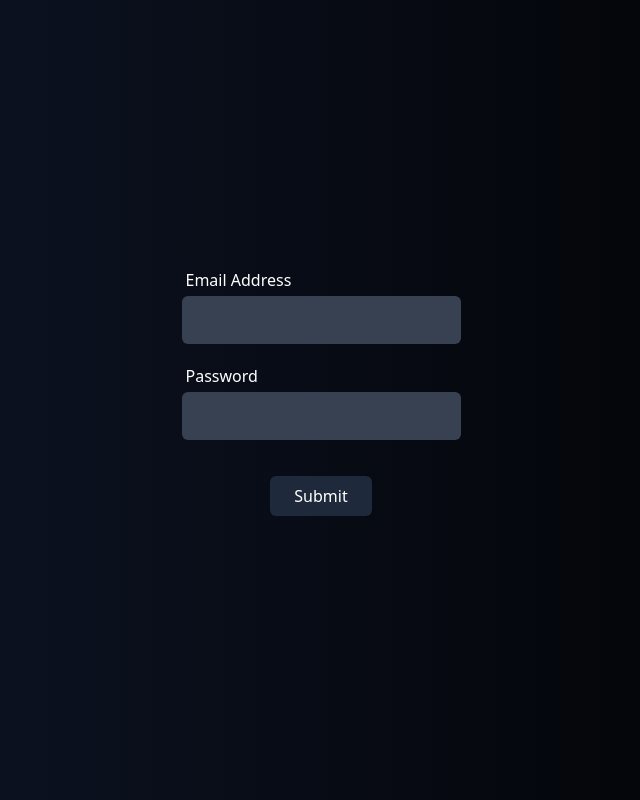
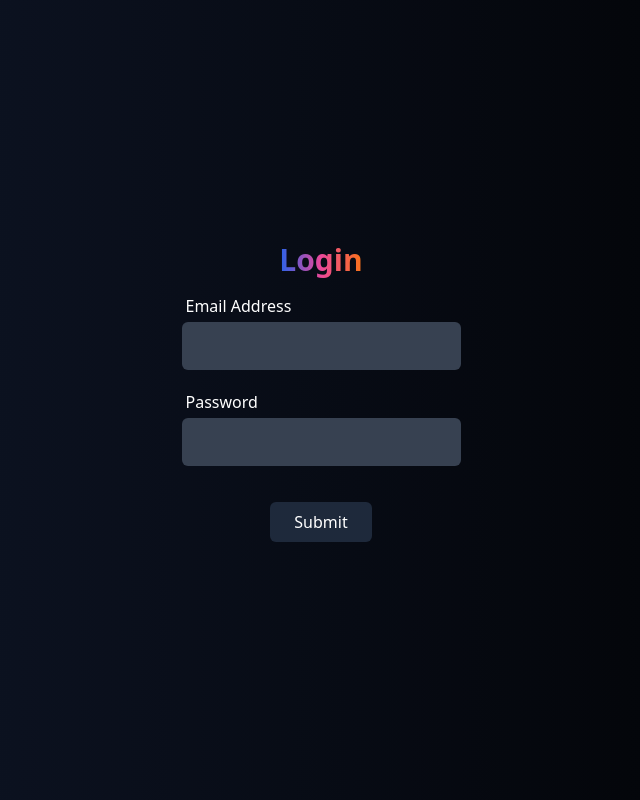
Before and after one commit to aurum77/sourcerer-frontend, a React (Vite) app: page /login in a window 1280 px wide. Shown: the whole page, without its empty margins (319-959 px from the left). Built offline with nearby package versions, Linux system fonts and the light colour scheme; the HTML template or start-up script is replaced by a standard one.

Commit message:
add login text

```diff
--- a/src/components/Login.jsx
+++ b/src/components/Login.jsx
@@ -17,6 +17,9 @@
         className="flex w-28 flex-col items-center justify-center gap-4"
         onSubmit={formik.handleSubmit}
       >
+        <div className="bg-gradient-to-r from-blue-600 via-pink-500 to-orange-500 bg-clip-text text-3xl font-extrabold text-transparent">
+          Login
+        </div>
         <div>
           <label className="mx-1" htmlFor="email">
             Email Address
```
